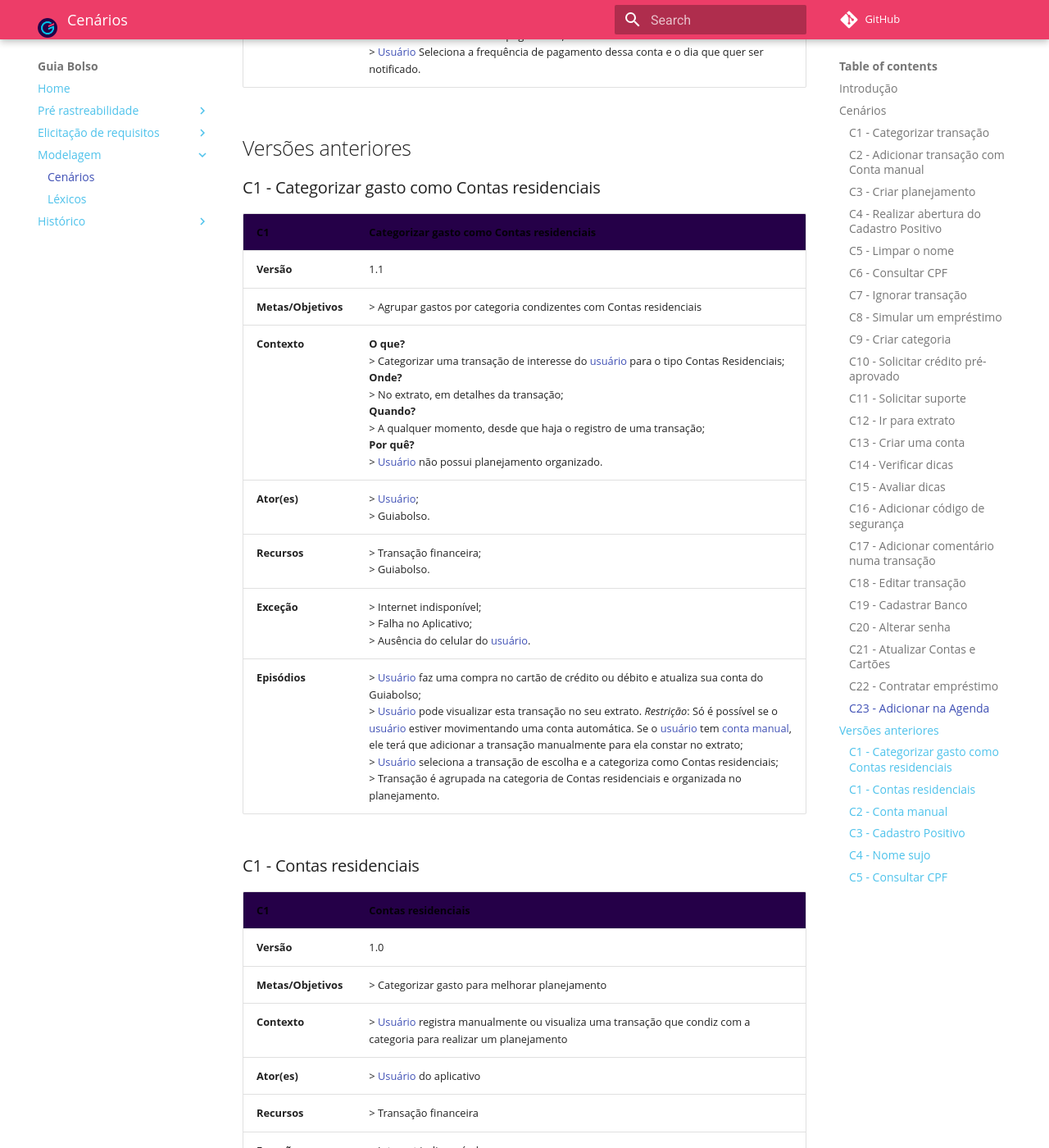
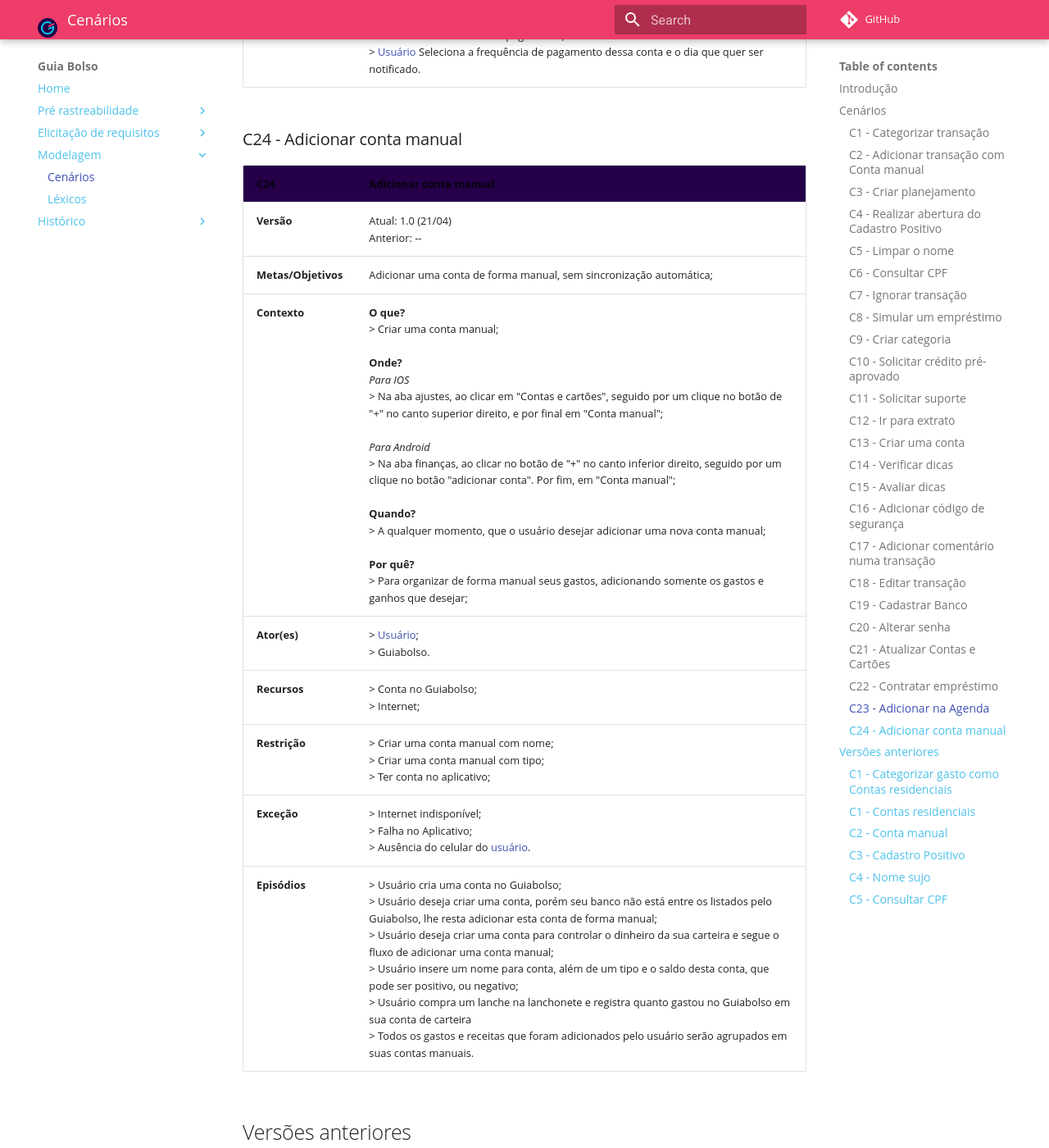
Before and after one commit to fga-disciplinas/2019.1-Guia-Bolso, an MkDocs documentation site: the page built from docs/modelagem/cenarios.md, in a window 1280 px wide and 1400 px high, scrolled down 22787 px. Shown: the whole window at 82% size. Built offline with MkDocs 1.6.1 and Material for MkDocs 9.7.7, drawn with Linux system fonts in a browser that asks for light colours; comment, search, counter and statistics services are not loaded; old or Windows-style settings are respelled for this version of MkDocs.

Commit message:
Adicionado cenario de adicionar conta manual

```diff
--- a/docs/modelagem/cenarios.md
+++ b/docs/modelagem/cenarios.md
@@ -304,6 +304,20 @@
 | **Exceção** | > Internet indisponível; <br> > Falha no Aplicativo; <br> > Ausência do celular do [usuário].|
 | **Episódios** | > [Usuário] [cria uma conta](../cenarios/#c13-criar-uma-conta) no Guiabolso; <br> > [Usuário] acessa a aba Finanças; <br> > [Usuário] clica no ícone de mais e seleciona "Adicionar na Agenda"; <br> > [Usuário] escolhe uma categoria de conta; <br> > [Usuário] Coloca o valor do pagamento; <br> > [Usuário] Seleciona a frequência de pagamento dessa conta e o dia que quer ser notificado. |
 
+### C24 - Adicionar conta manual
+
+| **C24** | **Adicionar conta manual**|
+|--|--|
+| **Versão**| Atual: 1.0 (21/04) <br> Anterior: -- |
+| **Metas/Objetivos** | Adicionar uma conta de forma manual, sem sincronização automática; |
+| **Contexto** |**O que?** <br> > Criar uma conta manual; <br><br> **Onde?** <br> *Para IOS* <br> > Na aba ajustes, ao clicar em "Contas e cartões", seguido por um clique no botão de "+" no canto superior direito, e por final em "Conta manual"; <br><br> *Para Android* <br> > Na aba finanças, ao clicar no botão de "+" no canto inferior direito, seguido por um clique no botão "adicionar conta". Por fim, em "Conta manual"; <br><br> **Quando?** <br> > A qualquer momento, que o usuário desejar adicionar uma nova conta manual; <br><br> **Por quê?** <br> > Para organizar de forma manual seus gastos, adicionando somente os gastos e ganhos que desejar;|
+|**Ator(es)** | > [Usuário]; <br> > Guiabolso.|
+| **Recursos** | > Conta no Guiabolso; <br> > Internet; |
+| **Restrição** | > Criar uma conta manual com nome; <br> > Criar uma conta manual com tipo; <br> > Ter conta no aplicativo; |
+| **Exceção** | > Internet indisponível; <br> > Falha no Aplicativo; <br> > Ausência do celular do [usuário]. |
+| **Episódios** | > Usuário cria uma conta no Guiabolso; <br> > Usuário deseja criar uma conta, porém seu banco não está entre os listados pelo Guiabolso, lhe resta adicionar esta conta de forma manual; <br> > Usuário deseja criar uma conta para controlar o dinheiro da sua carteira e segue o fluxo de adicionar uma conta manual; <br> > Usuário insere um nome para conta, além de um tipo e o saldo desta conta, que pode ser positivo, ou negativo; <br> > Usuário compra um lanche na lanchonete e registra quanto gastou no Guiabolso em sua conta de carteira <br> > Todos os gastos e receitas que foram adicionados pelo usuário serão agrupados em suas contas manuais.|
+
+
 ## Versões anteriores
 
 ### C1 - Categorizar gasto como Contas residenciais
@@ -379,6 +393,8 @@
 | **Exceção** | > Falta de dados sensíveis |
 | **Episódios** | > [Usuário] preenche formulário para consulta de seu CPF. *Restrição*: É obrigatório os dados do formulário serem condizentes com o CPF do [usuário]; <br> > [Usuário] visualiza o estado do seu nome no mercado, como limpo ou sujo; <br> > [Usuário] visualiza a quantidade de seu [score].|
 
+
+
 [usuário]: ../lexicos/#l13-usuario
 [usuários]: ../lexicos/#l13-usuario
 [Usuários]: ../lexicos/#l13-usuario
```
